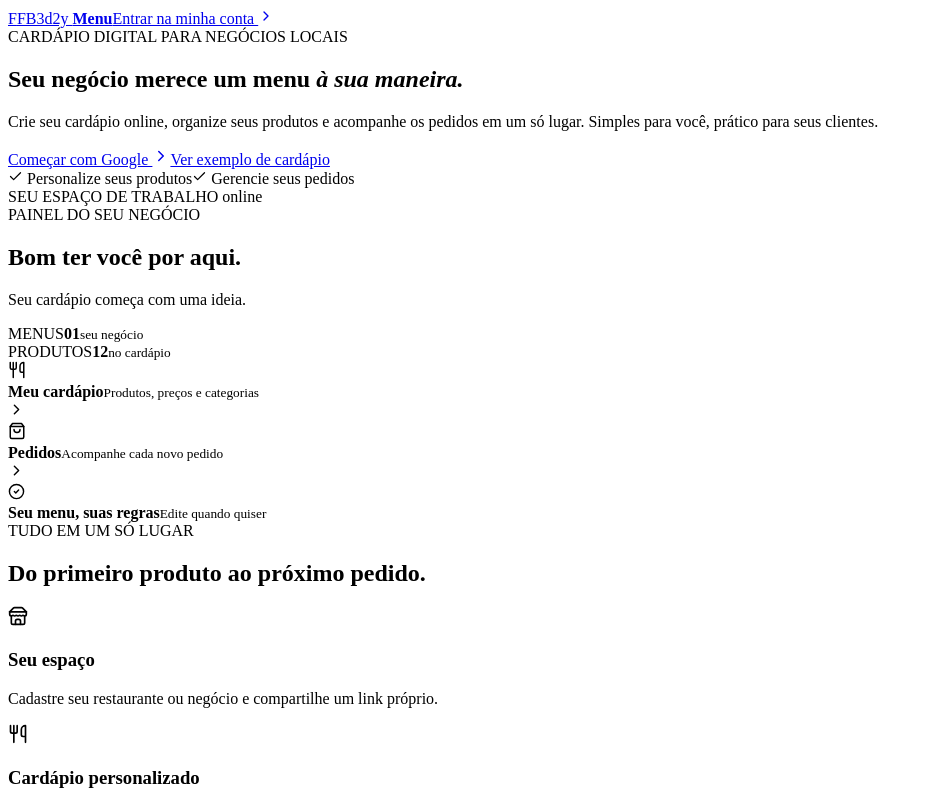
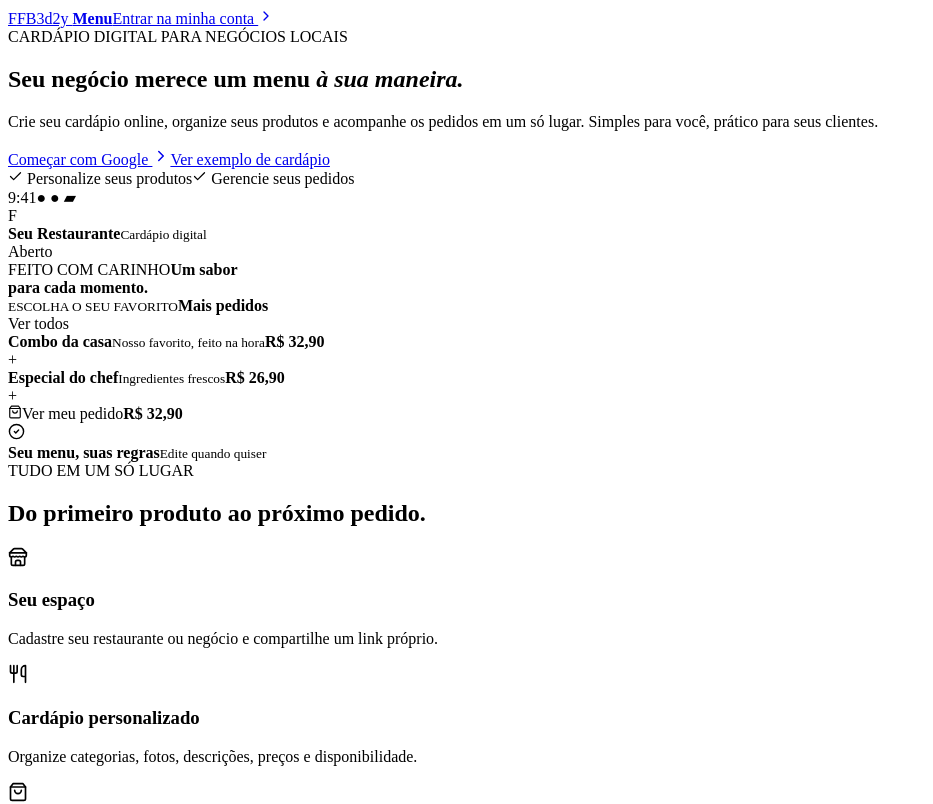
Before and after one commit to fbsdfb053-commits/menuhub, a React (Vite) app: page / in a window 1280 px wide. Shown: the top 804 px of the page, without its empty margins (0-933 px from the left). Built offline with nearby package versions, Linux system fonts and the light colour scheme; the HTML template or start-up script is replaced by a standard one.

Commit message:
Mostra prévia do cardápio dentro de um celular

```diff
--- a/src/App.tsx
+++ b/src/App.tsx
@@ -390,14 +390,21 @@ function HomePage() {
             </div>
             <div className="home-trust"><span><Check size={15}/> Personalize seus produtos</span><span><Check size={15}/> Gerencie seus pedidos</span></div>
           </div>
-          <div className="home-preview" aria-label="Prévia ilustrativa do painel">
-            <div className="preview-window">
-              <div className="preview-top"><span className="preview-dots"><i/><i/><i/></span><span>SEU ESPAÇO DE TRABALHO</span><span className="preview-live"><i/> online</span></div>
-              <div className="preview-content">
-                <div className="preview-welcome"><span className="eyebrow">PAINEL DO SEU NEGÓCIO</span><h2>Bom ter você por aqui.</h2><p>Seu cardápio começa com uma ideia.</p></div>
-                <div className="preview-stats"><div><span>MENUS</span><strong>01</strong><small>seu negócio</small></div><div><span>PRODUTOS</span><strong>12</strong><small>no cardápio</small></div></div>
-                <div className="preview-menu-row"><span className="preview-menu-icon"><Utensils size={18}/></span><div><strong>Meu cardápio</strong><small>Produtos, preços e categorias</small></div><ChevronRight size={17}/></div>
-                <div className="preview-menu-row"><span className="preview-menu-icon preview-menu-icon--gold"><ShoppingBag size={18}/></span><div><strong>Pedidos</strong><small>Acompanhe cada novo pedido</small></div><ChevronRight size={17}/></div>
+          <div className="home-preview home-preview--phone" aria-label="Prévia do cardápio em um celular">
+            <div className="phone-frame">
+              <div className="phone-side-button phone-side-button--one" />
+              <div className="phone-side-button phone-side-button--two" />
+              <div className="phone-screen">
+                <div className="phone-status"><span>9:41</span><span>● ● ▰</span></div>
+                <div className="phone-camera"><span /></div>
+                <div className="phone-menu-header"><span className="phone-brand-mark">F</span><div><strong>Seu Restaurante</strong><small>Cardápio digital</small></div><span className="phone-menu-open">Aberto</span></div>
+                <div className="phone-cover"><span>FEITO COM CARINHO</span><strong>Um sabor<br/>para cada momento.</strong></div>
+                <div className="phone-menu-body">
+                  <div className="phone-menu-title"><div><small>ESCOLHA O SEU FAVORITO</small><strong>Mais pedidos</strong></div><span>Ver todos</span></div>
+                  <div className="phone-product"><div className="phone-food phone-food--one"><span /></div><div><strong>Combo da casa</strong><small>Nosso favorito, feito na hora</small><b>R$ 32,90</b></div><span className="phone-add">+</span></div>
+                  <div className="phone-product"><div className="phone-food phone-food--two"><span /></div><div><strong>Especial do chef</strong><small>Ingredientes frescos</small><b>R$ 26,90</b></div><span className="phone-add">+</span></div>
+                  <div className="phone-cart"><ShoppingBag size={14}/><span>Ver meu pedido</span><b>R$ 32,90</b></div>
+                </div>
               </div>
             </div>
             <div className="home-floating-note"><span><CheckCircle2 size={17}/></span><div><strong>Seu menu, suas regras</strong><small>Edite quando quiser</small></div></div>
```
